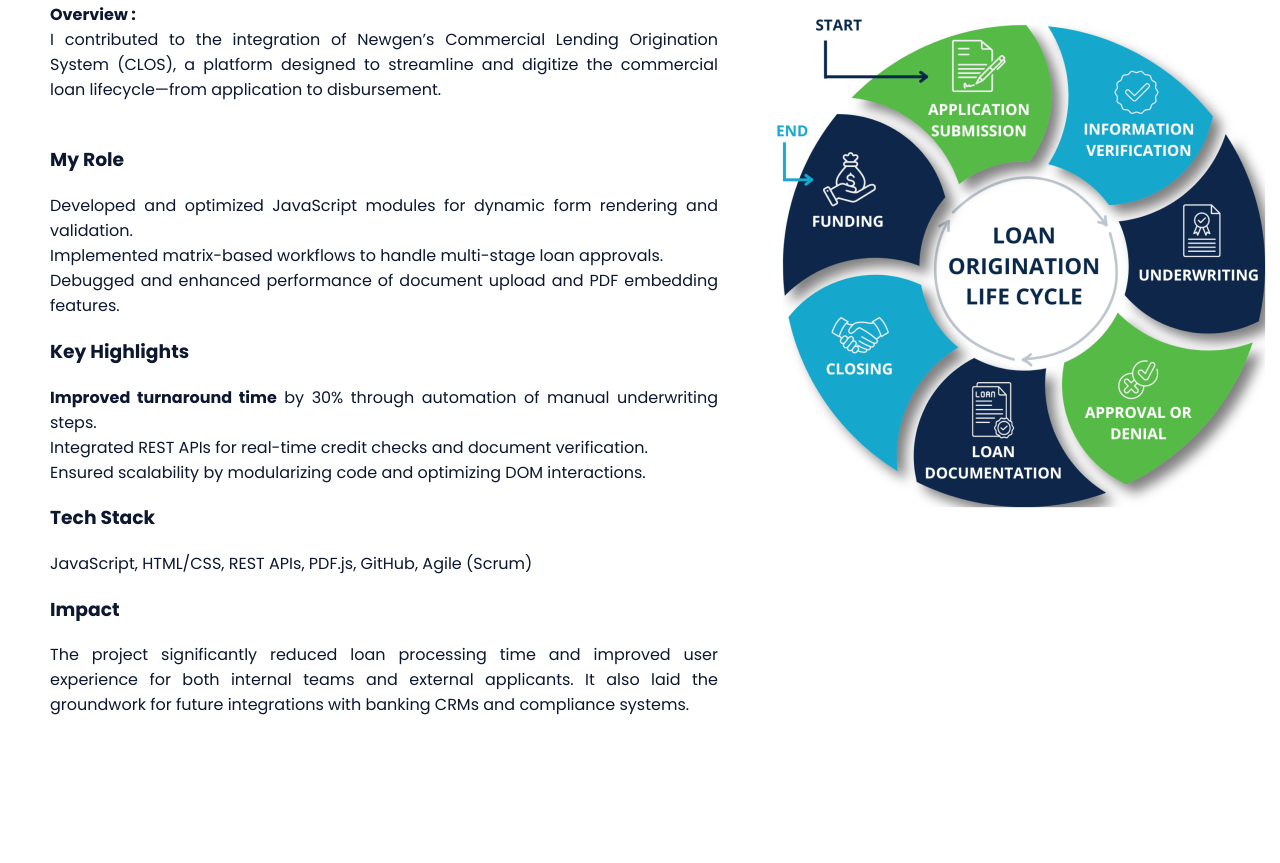
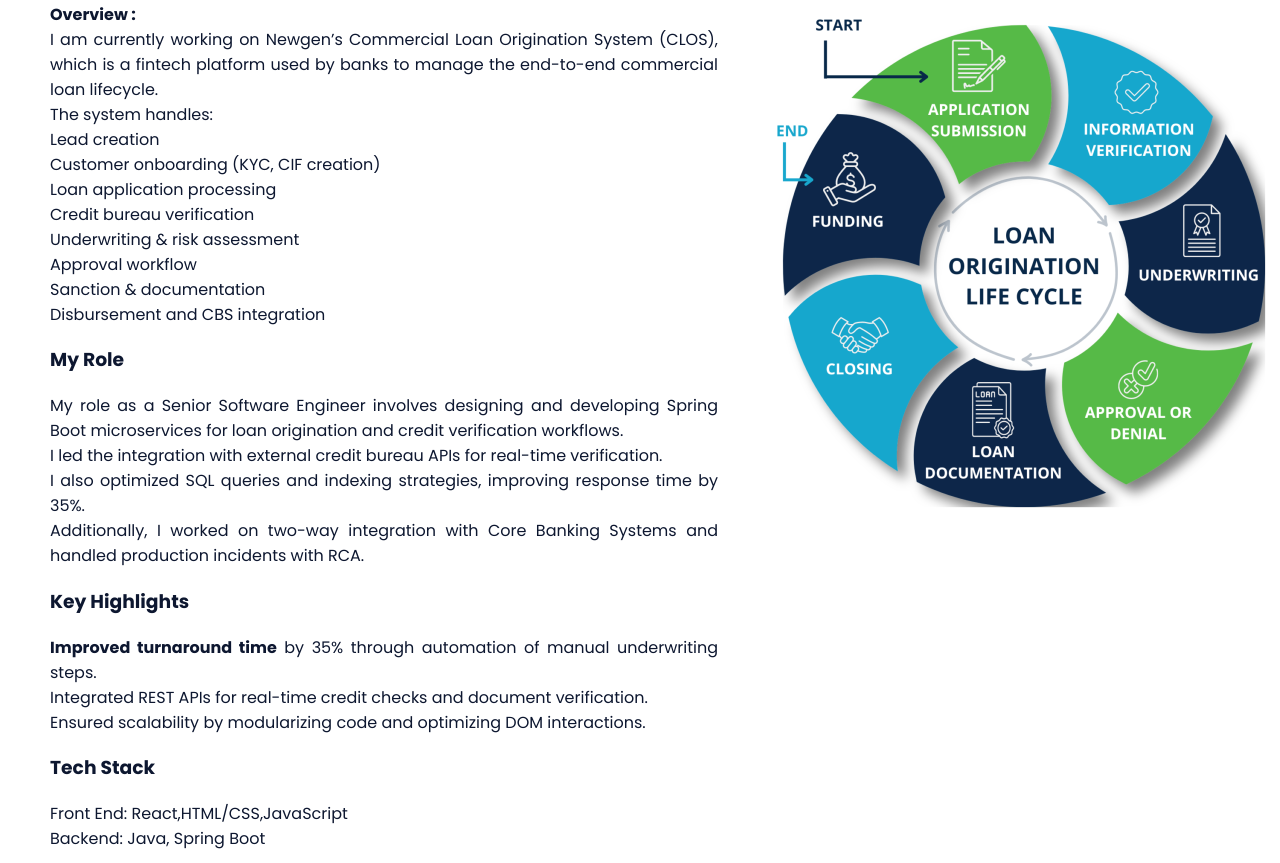
Before and after one commit to mauryaakhilesh063/mauryaakhilesh063.github.io, a plain HTML site: page index.html in a window 1280 px wide. Shown: the part 1597-2460 px from the top of the page. Drawn offline with Linux system fonts and the light colour scheme.

Commit message:
Added Project Details

```diff
--- a/index.html
+++ b/index.html
@@ -123,27 +123,35 @@
             <h3 class="project__title">🏦 CLOS Integration Project – Newgen</h3>
             <span style="font-weight: bold;">Overview :</span>
             <br>
-            <span class="project__button">I contributed to the integration of Newgen’s Commercial Lending Origination System (CLOS), a platform designed to streamline and digitize the commercial loan lifecycle—from application to disbursement.</span>
-            <br><br>
+            <span class="project__button">I am currently working on Newgen’s Commercial Loan Origination System (CLOS), which is a fintech platform used by banks to manage the end-to-end commercial loan lifecycle. <br>The system handles:</span>
+            <br>
+            <ul>
+              <li>Lead creation</li>
+              <li>Customer onboarding (KYC, CIF creation)</li>
+  <li>Loan application processing</li>
+  <li>Credit bureau verification</li>
+  <li>Underwriting & risk assessment</li>
+  <li>Approval workflow</li>
+  <li>Sanction & documentation</li>
+  <li>Disbursement and CBS integration</li>
+            </ul>
             <h3>My Role</h3>
       <ul>
         <li>
-           Developed and optimized JavaScript modules for dynamic form rendering
-          and validation.
+          My role as a Senior Software Engineer involves designing and developing Spring Boot microservices for loan origination and credit verification workflows.
         </li>
         <li>
-          Implemented matrix-based workflows to handle multi-stage loan
-          approvals.
+          I led the integration with external credit bureau APIs for real-time verification.
         </li>
         <li>
-          Debugged and enhanced performance of document upload and PDF embedding
-          features.
+         I also optimized SQL queries and indexing strategies, improving response time by 35%.
         </li>
+        <li>Additionally, I worked on two-way integration with Core Banking Systems and handled production incidents with RCA.</li>
       </ul>
       <h3>Key Highlights</h3>
       <ul>
         <li>
-          <strong>Improved turnaround time</strong> by 30% through automation of
+          <strong>Improved turnaround time</strong> by 35% through automation of
           manual underwriting steps.
         </li>
         <li>
@@ -157,8 +165,10 @@
       </ul>
 
       <h3>Tech Stack</h3>
-      <p>JavaScript, HTML/CSS, REST APIs, PDF.js, GitHub, Agile (Scrum)</p>
-
+      <ul>
+        <li>Front End: React,HTML/CSS,JavaScript</li>
+        <li>Backend: Java, Spring Boot</li>
+      </ul>
       <h3>Impact</h3>
       <p>
         The project significantly reduced loan processing time and improved user
```
